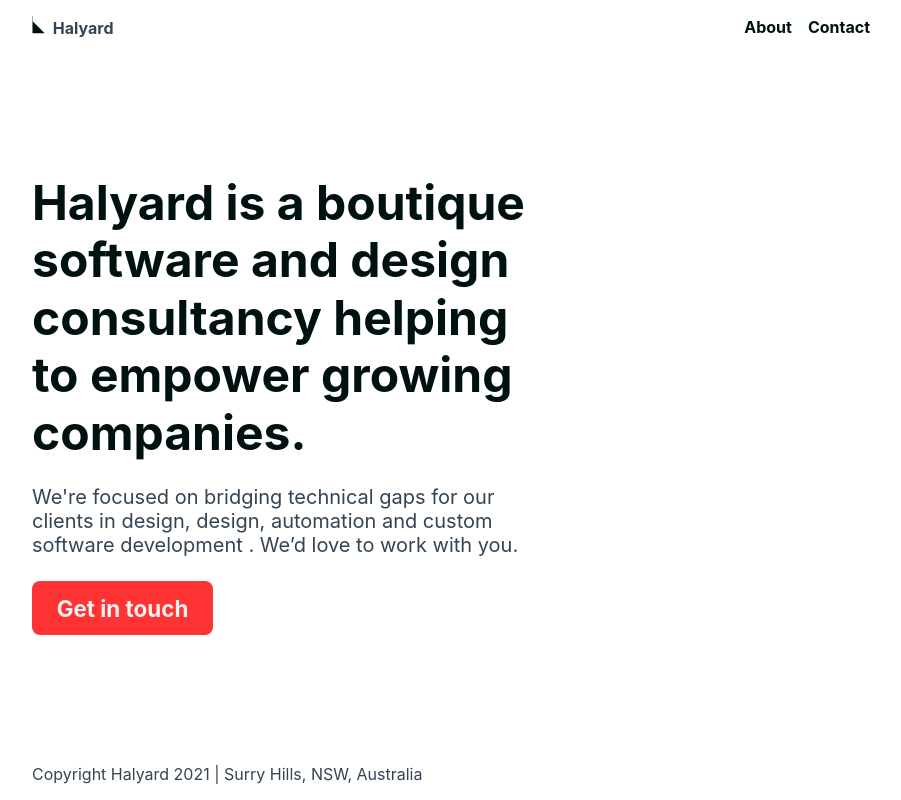
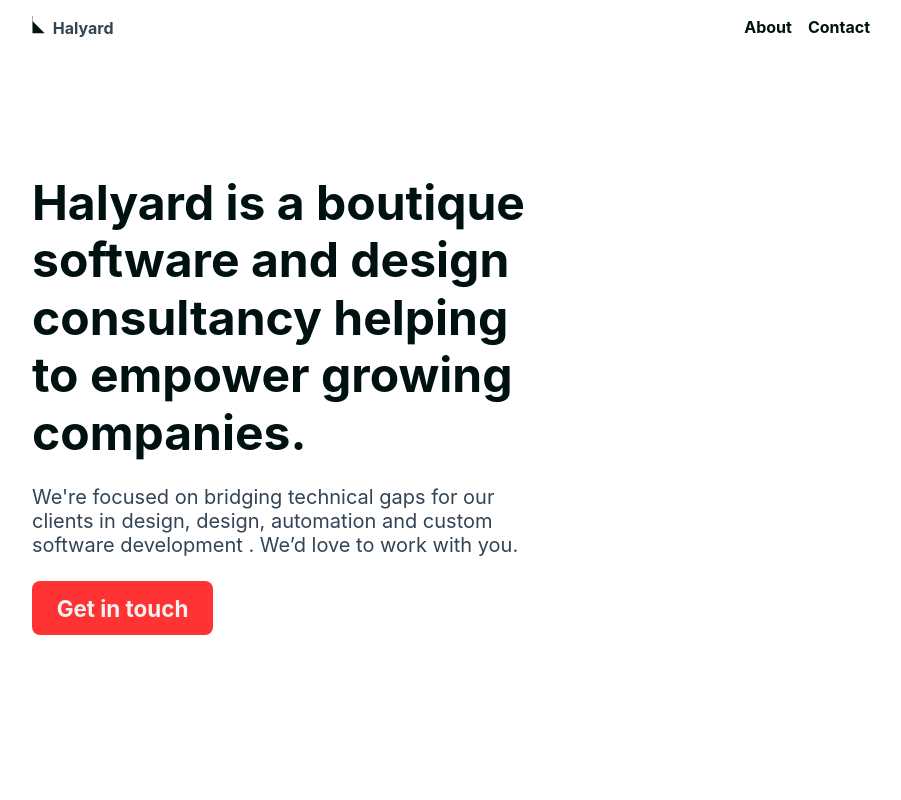
Before and after one commit to DarkPurple141/halyard, a Next.js app: page / in a window 1280 px wide. Shown: the whole page, without its empty margins (189-1090 px from the left). Built offline with nearby package versions, Linux system fonts and the light colour scheme.

Commit message:
chore: update

```diff
--- a/components/footer.tsx
+++ b/components/footer.tsx
@@ -3,12 +3,13 @@ import { FC } from 'react'
 const Footer: FC = () => (
   <footer
     style={{
-      position: 'absolute',
-      bottom: '0',
-      padding: 'var(--grid-double) 0',
+      visibility: 'hidden',
     }}
   >
     <address>
+      <p>
+        <a href="mailto:hello@halyard.dev">hello@halyard.dev</a>
+      </p>
       <p>Copyright Halyard 2021 | Surry Hills, NSW, Australia</p>
     </address>
   </footer>
```
